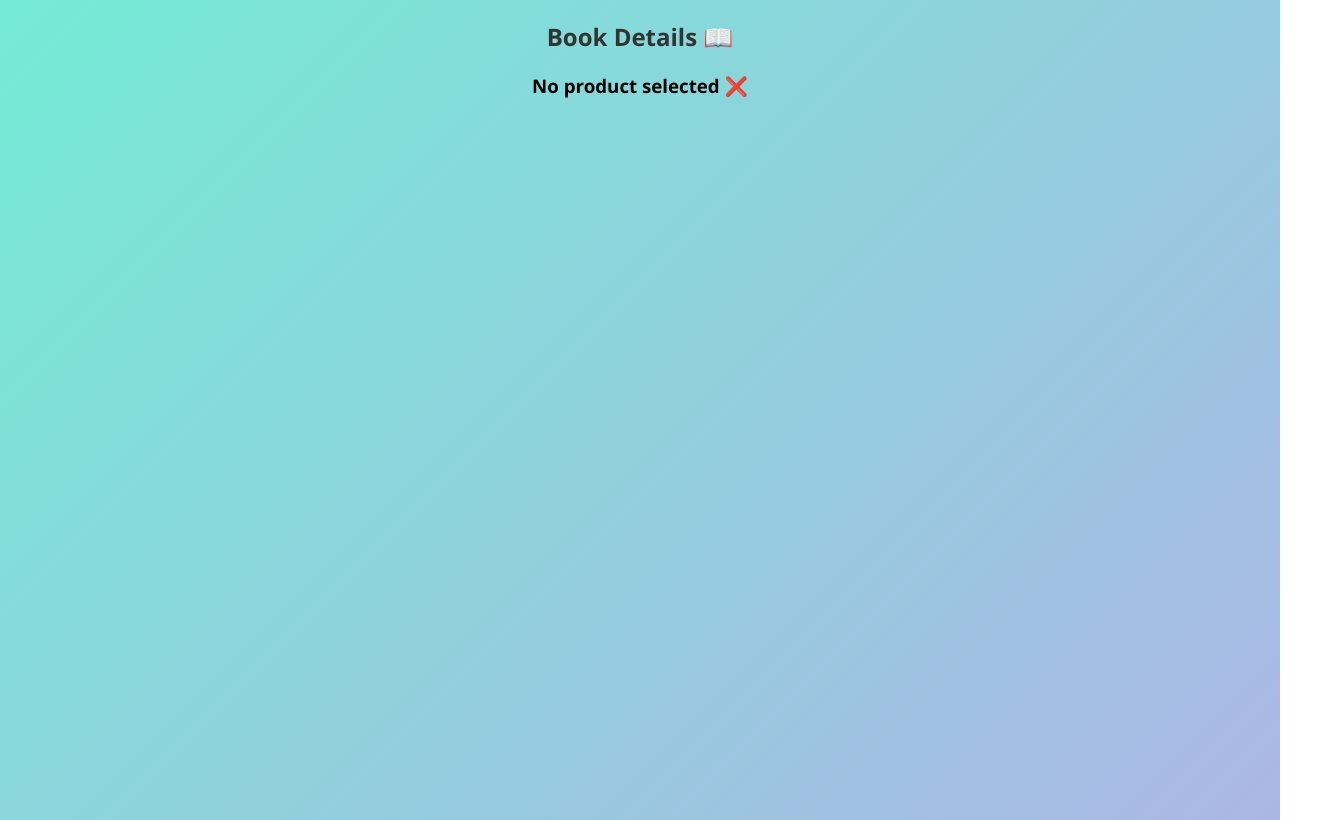
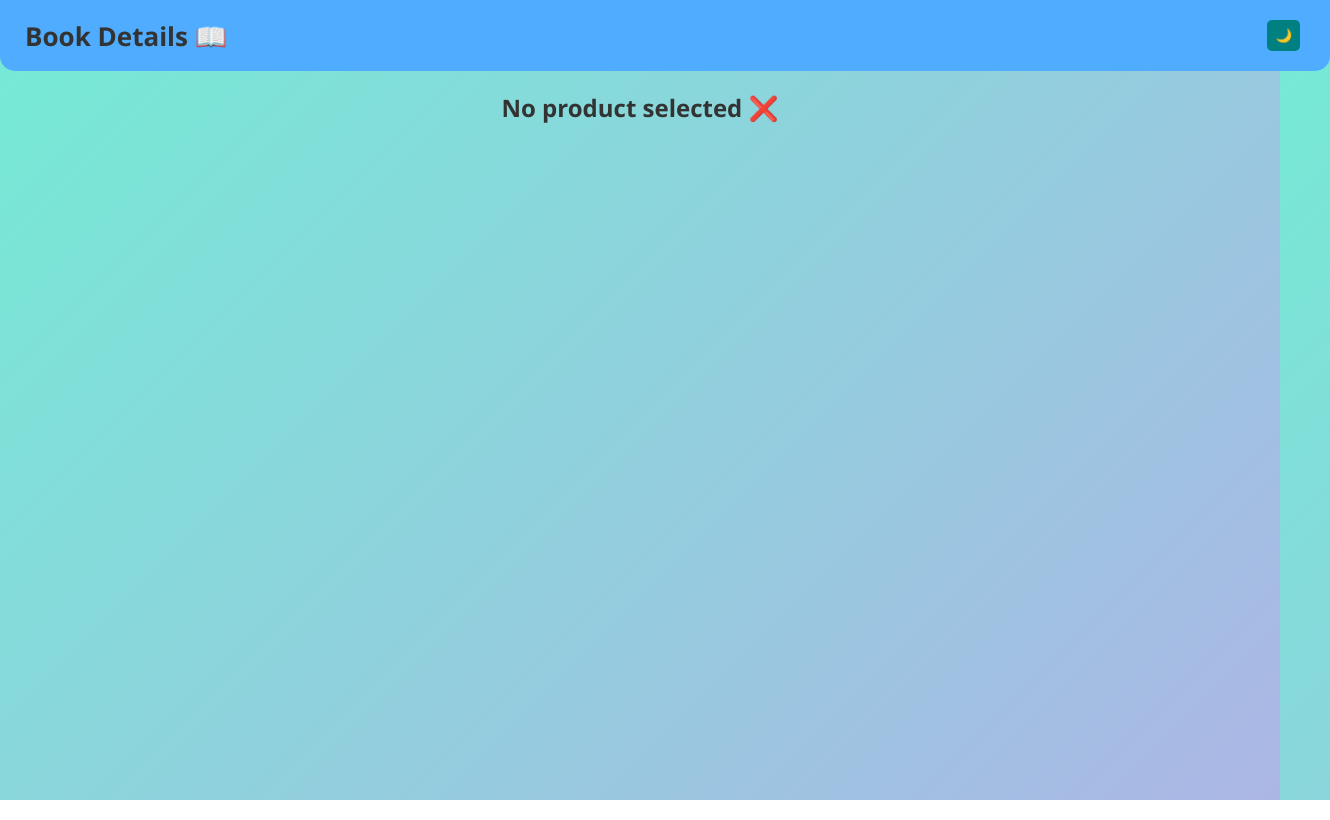
Before and after one commit to anushridudhe75-rgb/shopping-project, a website: page public/product.html in a window 1280 px wide. Shown: the whole page, 1330 px wide, since content can reach past the window. Drawn offline with Linux system fonts and the light colour scheme.

Commit message:
Update product.html

```diff
--- a/public/product.html
+++ b/public/product.html
@@ -6,45 +6,67 @@
 </head>
 <body>
 
-<h2 style="text-align:center;">Book Details 📖</h2>
+<!-- HEADER -->
+<div class="cart-header">
+  <h2>Book Details 📖</h2>
+  <button onclick="toggleDarkMode()">🌙</button>
+</div>
 
-<div id="product" style="text-align:center;"></div>
+<!-- PRODUCT -->
+<div id="product" class="product-grid"></div>
 
 <script>
 const API = "http://localhost:5000/api";
 
-// ✅ Get ID from URL
-const params = new URLSearchParams(window.location.search);
-const id = params.get("id");
+// 🌙 DARK MODE
+function toggleDarkMode() {
+  document.body.classList.toggle("dark");
 
-// ❌ If no ID
+  if (document.body.classList.contains("dark")) {
+    localStorage.setItem("theme", "dark");
+  } else {
+    localStorage.setItem("theme", "light");
+  }
+}
+
+// Apply theme
+window.onload = function () {
+  const theme = localStorage.getItem("theme");
+  if (theme === "dark") {
+    document.body.classList.add("dark");
+  }
+};
+
+// ✅ GET PRODUCT ID
+const id = new URLSearchParams(window.location.search).get("id");
+
 if (!id) {
   document.getElementById("product").innerHTML =
-    "<h3>No product selected ❌</h3>";
+    "<h2 style='text-align:center;'>No product selected ❌</h2>";
 } else {
   loadProduct();
 }
 
+// ✅ LOAD PRODUCT
 async function loadProduct() {
   try {
     const res = await fetch(`${API}/products`);
     const data = await res.json();
 
-    // find product
-    const p = data.find(item => item._id === id);
+    const p = data.find(x => x._id === id);
 
     if (!p) {
       document.getElementById("product").innerHTML =
-        "<h3>Product not found ❌</h3>";
+        "<h2 style='text-align:center;'>Product not found ❌</h2>";
       return;
     }
 
     document.getElementById("product").innerHTML = `
       <div class="card" style="max-width:300px;margin:auto;">
         <img src="${p.image?.[0] || 'images/book1.jpg'}">
-        <h3>${p.name}</h3>
+        <h2>${p.name}</h2>
         <p>⭐ ${p.rating}</p>
-        <p>₹${p.price}</p>
+        <p class="price">₹${p.price}</p>
 
         <button onclick="addToCart('${p._id}')">Add to Cart 🛒</button>
         <button onclick="addToWishlist('${p._id}')">❤️ Wishlist</button>
@@ -52,17 +74,24 @@
     `;
   } catch (error) {
     document.getElementById("product").innerHTML =
-      "<h3>Error loading product ❌</h3>";
+      "<h2 style='text-align:center;'>Error loading product ❌</h2>";
   }
 }
 
-// ✅ Cart
+// ✅ ADD TO CART
 async function addToCart(productId) {
+  const userId = localStorage.getItem("userId");
+
+  if (!userId) {
+    alert("Please login first ❗");
+    return;
+  }
+
   await fetch(`${API}/cart/add`, {
     method: "POST",
     headers: {"Content-Type": "application/json"},
     body: JSON.stringify({
-      userId: localStorage.getItem("userId"),
+      userId,
       productId,
       quantity: 1
     })
@@ -71,13 +100,20 @@
   alert("Added to Cart ✅");
 }
 
-// ✅ Wishlist
+// ✅ ADD TO WISHLIST
 async function addToWishlist(productId) {
+  const userId = localStorage.getItem("userId");
+
+  if (!userId) {
+    alert("Please login first ❗");
+    return;
+  }
+
   await fetch(`${API}/wishlist/add`, {
     method: "POST",
     headers: {"Content-Type": "application/json"},
     body: JSON.stringify({
-      userId: localStorage.getItem("userId"),
+      userId,
       productId
     })
   });
```
